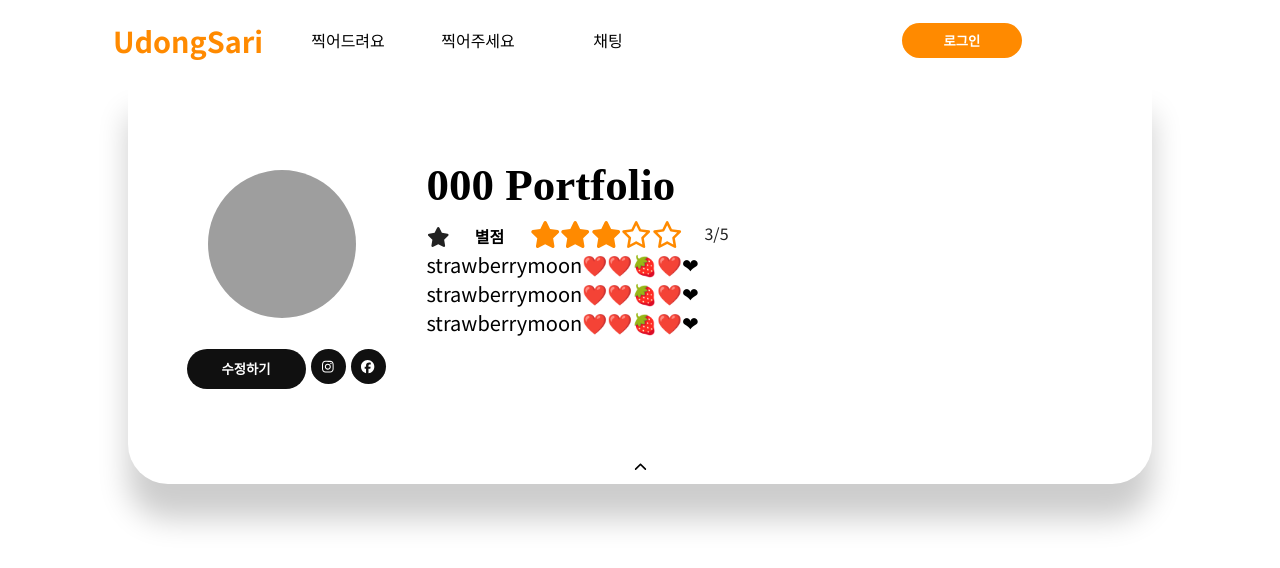
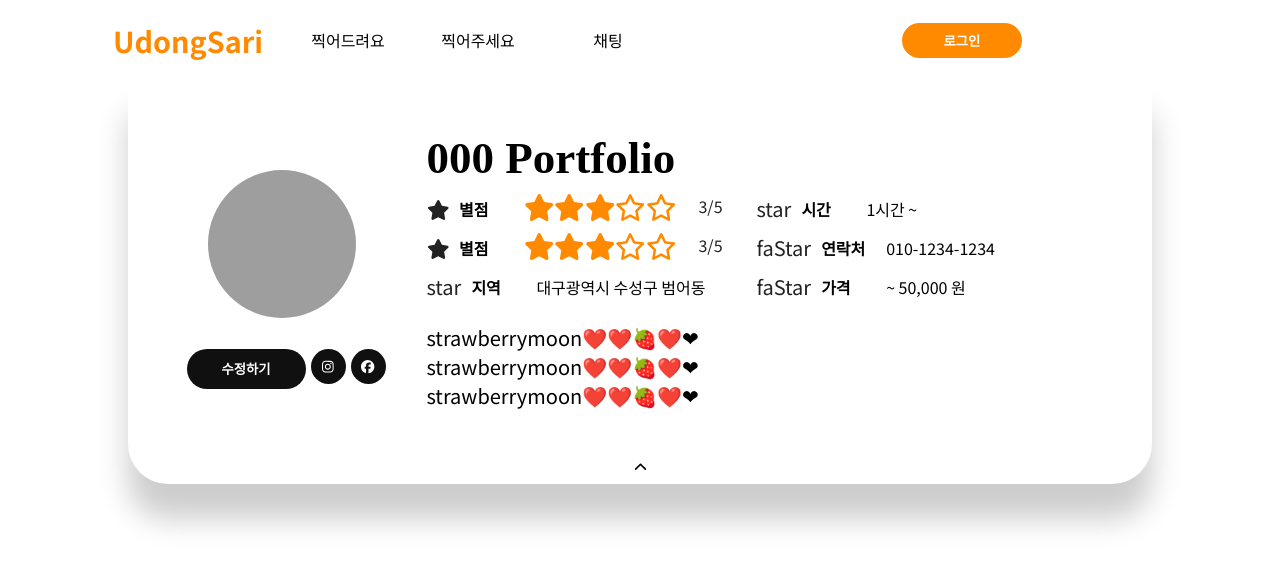
Before and after one commit to UdongSari/frontend, a React (Vite) app: page /photo/request/detail in a window 1280 px wide. Shown: the top 568 px of the page. Built offline with nearby package versions, Linux system fonts and the light colour scheme; grey boxes are pictures that could not be loaded.

Commit message:
[FEAT] List 다되감 fontawesome만 props로 보내주세요
- List에 오브젝트로 두 개가 있어서 Table, TableDetail로 필요한거만 꺼내쓰기

```diff
--- a/src/components/List.jsx
+++ b/src/components/List.jsx
@@ -1,11 +1,36 @@
 import React from "react";
 import Rating from "../components/Rating";
+import TableDetail__item from "../components/TableDetail__item";
+import { faStar } from "@fortawesome/free-solid-svg-icons";
 
 export const List = {
   Table: () => {
     return (
-      <div>
+      <div className="List-Table" style={{ width: "330px" }}>
         <Rating />
+        <Rating />
+        <TableDetail__item
+          icons={faStar.iconName}
+          types="지역"
+          texts="대구광역시 수성구 범어동"
+        />
+      </div>
+    );
+  },
+  TableDetail: () => {
+    return (
+      <div className="List-Table" style={{ width: "330px" }}>
+        <TableDetail__item
+          icons={faStar.iconName}
+          types="시간"
+          texts="1시간 ~"
+        />
+        <TableDetail__item
+          icons="faStar"
+          types="연락처"
+          texts="010-1234-1234"
+        />
+        <TableDetail__item icons="faStar" types="가격" texts="~ 50,000 원" />
       </div>
     );
   },
--- a/src/components/Rating.scss
+++ b/src/components/Rating.scss
@@ -41,9 +41,10 @@ padding-top: 10px;
 }
 
 .Rating-text{
-  width: 71px;
+  padding-left: 5px;
+  width: 60px;
   font-weight: 700;
-  text-align: center;
+
 }
 
 .Bstar{
--- /dev/null
+++ b/src/components/TableDetail__item.jsx
@@ -0,0 +1,27 @@
+import React, { useEffect, useState } from "react";
+import { FontAwesomeIcon } from "@fortawesome/react-fontawesome";
+import { faStar } from "@fortawesome/free-solid-svg-icons";
+import "./Rating.scss";
+
+export default function TableDetail__item(props) {
+  const [icon, setIcon] = useState("");
+  const [text, setText] = useState("");
+  const [type, setType] = useState("");
+
+  useEffect(() => {
+    setIcon(props.icons);
+    setType(props.types);
+    setText(props.texts);
+  }, []);
+
+  return (
+    <div className="Rating-wrapper">
+      <div className="Bstar">
+        {props.icons}
+        <FontAwesomeIcon icon={props.icons} />
+      </div>
+      <span className="Rating-text">{type}</span>
+      {text}
+    </div>
+  );
+}
--- a/src/pages/RequestDetail.jsx
+++ b/src/pages/RequestDetail.jsx
@@ -36,14 +36,12 @@ export default function RequestDetail() {
 
           <div className="IdCard-Container">
             <span className="IdCard__title-Bold">{photographer}</span>
-            <List.Table />
+            <div className="ListTable-container">
+              <List.Table />
+              <List.TableDetail />
+            </div>
 
-            <span className="IdCard__text">
-              {" "}
-              {IdCard__text.split("\n").map((line, index) => (
-                <p key={index}>{line}</p>
-              ))}
-            </span>
+            <span className="IdCard__text">{IdCard__text} </span>
           </div>
           <div className="IdCard__slider">
             <FontAwesomeIcon icon={faChevronUp} />
--- a/src/pages/RequestDetail.scss
+++ b/src/pages/RequestDetail.scss
@@ -8,20 +8,24 @@
   @include place-center;
 }
 
+.ListTable-container{
+ display: flex;
+
+}
+
 .IdCard__text{
   /* IdCard__text */
+  display: block;
 font-weight: 400;
 font-size: 20px;
-
-
-
-
+padding-top: 22px;
+white-space: pre-line;
 }
 
 .IdCard-Container{
   width: 667px;
   height: 300px;
-  padding-top: 54px;
+  //padding-top: 54px;
   padding-left: 40px;
 }
 
```
